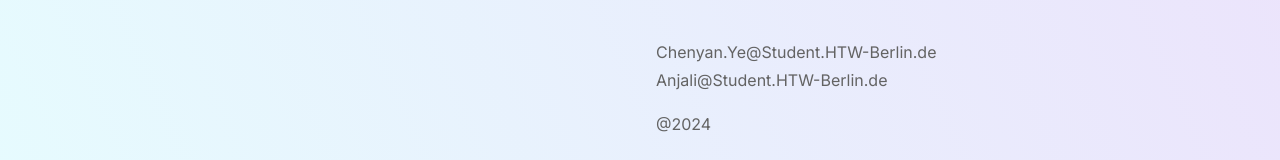
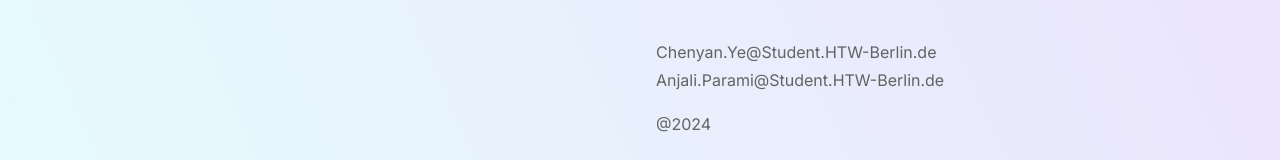
Before and after one commit to yechenyan/car-cost-calculate, a Next.js app: page /car-cost-calculate/ in a window 1280 px wide. Shown: the part 988-1148 px from the top of the page. Built offline with nearby package versions, Linux system fonts and the light colour scheme.

Commit message:
feat: update

```diff
--- a/app/Home/Footer/index.jsx
+++ b/app/Home/Footer/index.jsx
@@ -22,7 +22,7 @@ const Footer = () => {
   }}>
 
     <Box sx= {{marginTop: 3}}>Chenyan.Ye@Student.HTW-Berlin.de</Box>
-    <Box sx= {{marginTop: 1}}>Anjali@Student.HTW-Berlin.de</Box>
+    <Box sx= {{marginTop: 1}}>Anjali.Parami@Student.HTW-Berlin.de</Box>
     <Box sx= {{marginTop: 3}}>@2024</Box>
   </Box>
 }
```
